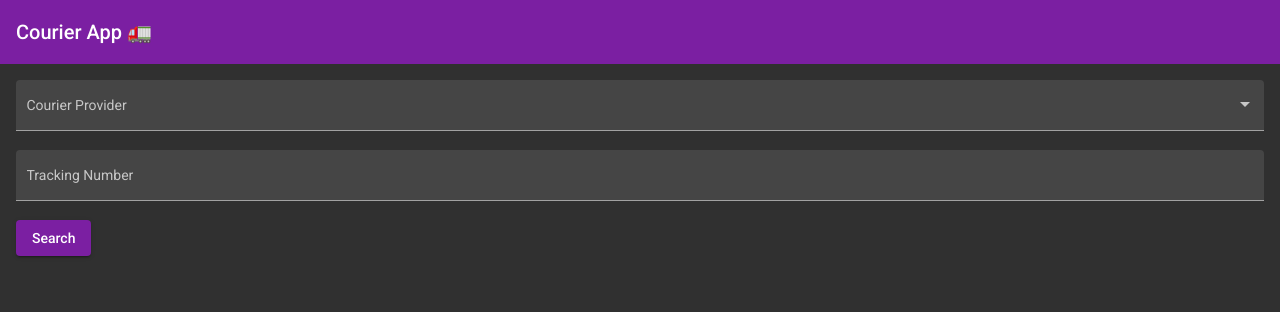
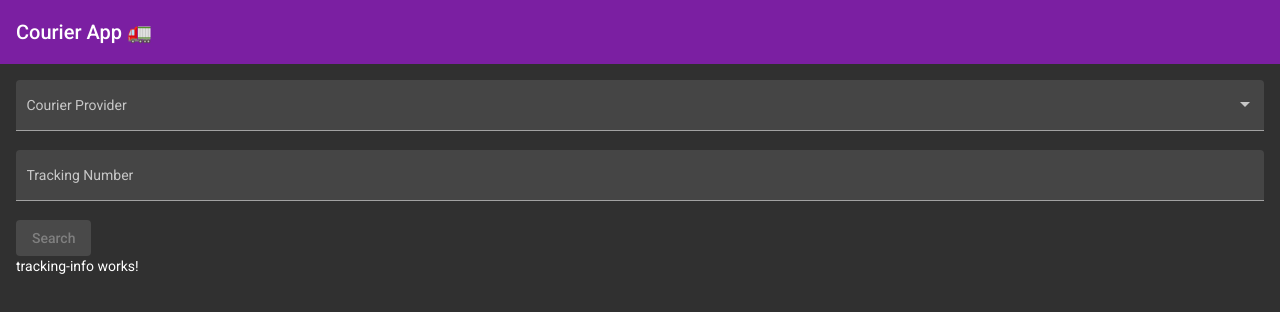
Before and after one commit to 27ishita/Courier-Tracker, an Angular app: page /details/1/1 in a window 1280 px wide. Before the commit this address led to /. Shown: the top 312 px of the page. Built offline with nearby package versions, Linux system fonts and the light colour scheme.

Commit message:
"added routes"

```diff
--- a/src/app/app-routing.module.ts
+++ b/src/app/app-routing.module.ts
@@ -1,10 +1,13 @@
 import { NgModule } from '@angular/core';
 import { RouterModule, Routes } from '@angular/router';
+import { TrackingInfoComponent } from './tracking-info/tracking-info.component';
 
-const routes: Routes = [];
+const routes: Routes = [
+  { path: 'details/:provider/:number', component: TrackingInfoComponent },
+];
 
 @NgModule({
   imports: [RouterModule.forRoot(routes)],
-  exports: [RouterModule]
+  exports: [RouterModule],
 })
-export class AppRoutingModule { }
+export class AppRoutingModule {}
--- a/src/app/app.component.html
+++ b/src/app/app.component.html
@@ -4,4 +4,5 @@
 
 <main class="mat-app-background p-1 h-100">
   <app-search-bar></app-search-bar>
+  <router-outlet></router-outlet>
 </main>
--- a/src/app/app.module.ts
+++ b/src/app/app.module.ts
@@ -10,9 +10,11 @@ import { MatFormFieldModule } from '@angular/material/form-field';
 import { MatInputModule } from '@angular/material/input';
 import { MatButtonModule } from '@angular/material/button';
 import { SearchBarComponent } from './search-bar/search-bar.component';
+import { TrackingInfoComponent } from './tracking-info/tracking-info.component';
+import { FormsModule } from '@angular/forms';
 
 @NgModule({
-  declarations: [AppComponent, SearchBarComponent],
+  declarations: [AppComponent, SearchBarComponent, TrackingInfoComponent],
   imports: [
     BrowserModule,
     AppRoutingModule,
@@ -22,6 +24,7 @@ import { SearchBarComponent } from './search-bar/search-bar.component';
     MatFormFieldModule,
     MatInputModule,
     MatButtonModule,
+    FormsModule,
   ],
   providers: [],
   bootstrap: [AppComponent],
--- a/src/app/search-bar/search-bar.component.html
+++ b/src/app/search-bar/search-bar.component.html
@@ -1,6 +1,6 @@
 <mat-form-field class="w-100" appearance="fill">
   <mat-label>Courier Provider</mat-label>
-  <mat-select>
+  <mat-select [(value)]="trackingProvider">
     <mat-option *ngFor="let c of courierProvider" [value]="c">{{
       c
     }}</mat-option>
@@ -9,6 +9,13 @@
 
 <mat-form-field appearance="fill" class="w-100">
   <mat-label>Tracking Number</mat-label>
-  <input matInput />
+  <input matInput [(ngModel)]="trackingNumber" />
 </mat-form-field>
-<button mat-raised-button color="primary">Search</button>
+<button
+  mat-raised-button
+  color="primary"
+  (click)="trackingDetails()"
+  [disabled]="!trackingNumber || !trackingProvider"
+>
+  Search
+</button>
--- a/src/app/search-bar/search-bar.component.ts
+++ b/src/app/search-bar/search-bar.component.ts
@@ -1,4 +1,5 @@
 import { Component, OnInit } from '@angular/core';
+import { Router } from '@angular/router';
 
 @Component({
   selector: 'app-search-bar',
@@ -6,7 +7,9 @@ import { Component, OnInit } from '@angular/core';
   styleUrls: ['./search-bar.component.scss'],
 })
 export class SearchBarComponent implements OnInit {
-  constructor() {}
+  constructor(private router: Router) {}
+  trackingNumber: string = '';
+  trackingProvider: string = '';
 
   ngOnInit(): void {}
   courierProvider = [
@@ -21,4 +24,13 @@ export class SearchBarComponent implements OnInit {
     'Shadowfax',
     'XpressBees',
   ];
+
+  trackingDetails() {
+    console.log('working');
+    this.router.navigate([
+      '/details',
+      this.trackingProvider.toLocaleLowerCase(),
+      this.trackingNumber,
+    ]);
+  }
 }
--- /dev/null
+++ b/src/app/tracking-info/tracking-info.component.html
@@ -0,0 +1 @@
+<p>tracking-info works!</p>
--- /dev/null
+++ b/src/app/tracking-info/tracking-info.component.ts
@@ -0,0 +1,15 @@
+import { Component, OnInit } from '@angular/core';
+
+@Component({
+  selector: 'app-tracking-info',
+  templateUrl: './tracking-info.component.html',
+  styleUrls: ['./tracking-info.component.scss']
+})
+export class TrackingInfoComponent implements OnInit {
+
+  constructor() { }
+
+  ngOnInit(): void {
+  }
+
+}
```
Also changed, not shown: src/app/tracking-info/tracking-info.component.scss (added), 1 other file (tests, documents, lock files or other folders).
